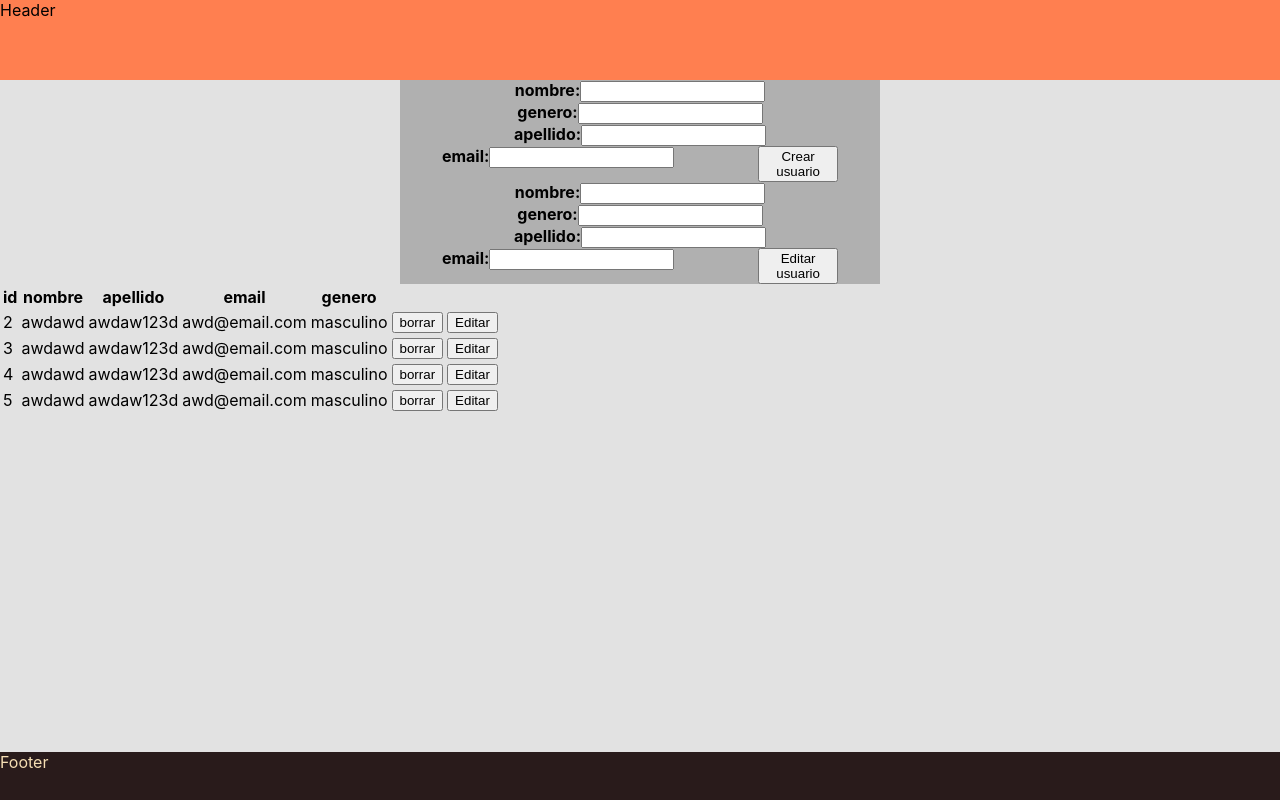
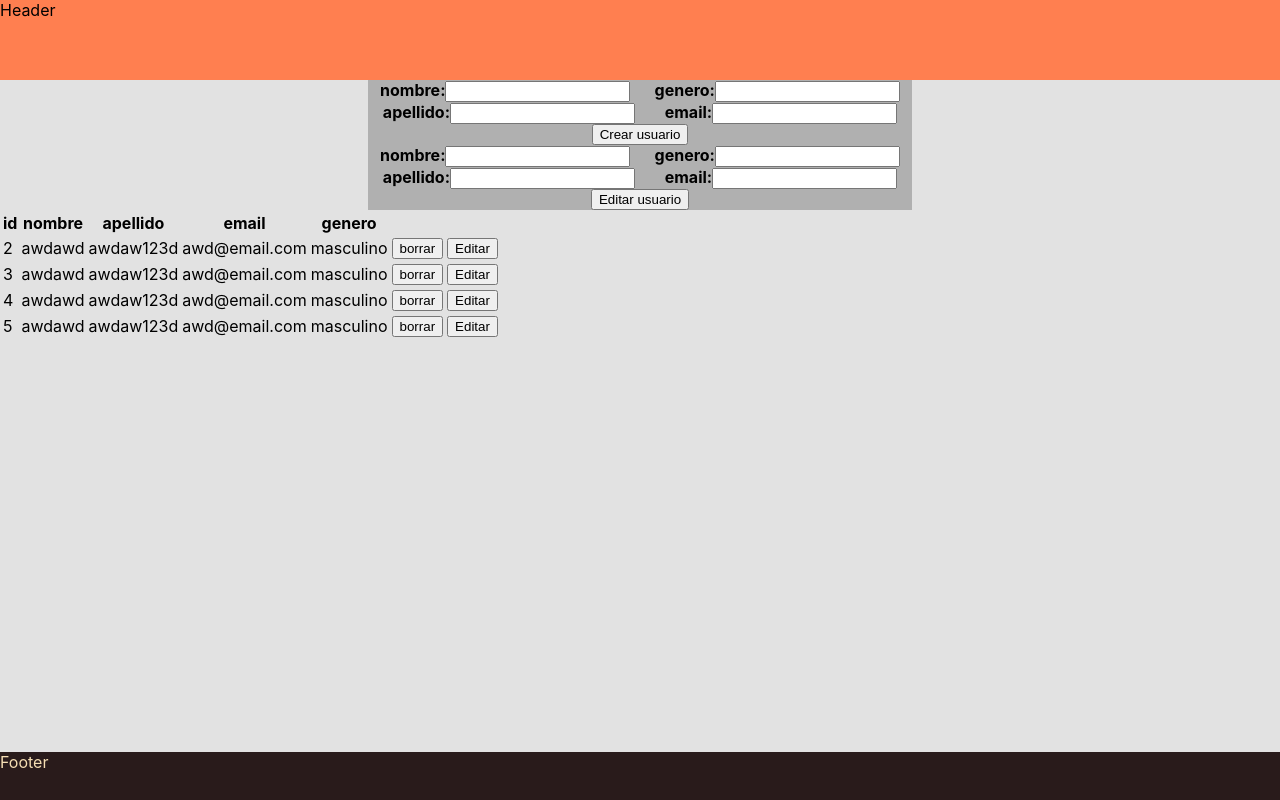
Before and after one commit to MateoMax-hub/lista-app-clase, a React (Create React App) app: page / in a window 1280 px wide. Built offline with nearby package versions, Linux system fonts and the light colour scheme.

Commit message:
styles changes in edit form

```diff
--- a/src/components/form/form.css
+++ b/src/components/form/form.css
@@ -6,7 +6,7 @@
 
 .Form_container > div {
     background-color: rgb(176, 176, 176);
-    width: 30rem;
+    width: 34rem;
 }
 
 .Form_container > div > form > div {
@@ -17,5 +17,7 @@
 }
 
 .Form_container > div > form > div > div:last-child {
-    width: 5rem;
+    width: 10rem;
+    display: flex;
+    justify-content: center;
 }
```
